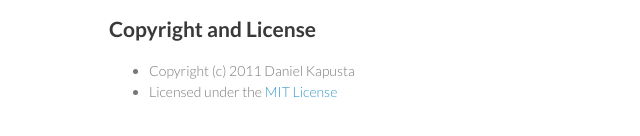
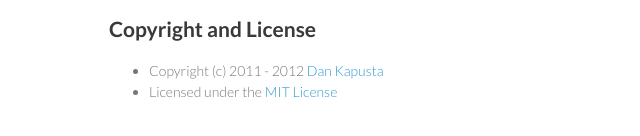
Before and after one commit to kapusta/distuli.js, a plain HTML site: page index.html in a window 1280 px wide. Shown: the part 1083-1219 px from the top of the page, 461-1101 px from the left. Drawn offline with Linux system fonts and the light colour scheme.

Commit message:
minor edit

```diff
--- a/index.html
+++ b/index.html
@@ -80,7 +80,7 @@ $("#thingy").distuli({
 </ul><h2>Copyright and License</h2>
 
 <ul>
-<li>Copyright (c) 2011 Daniel Kapusta</li>
+<li>Copyright (c) 2011 - 2012 <a href="http://about.me/dankapusta">Dan Kapusta</a></li>
 <li>Licensed under the <a href="http://www.opensource.org/licenses/mit-license.php">MIT License</a>
 </li>
 </ul>
```
